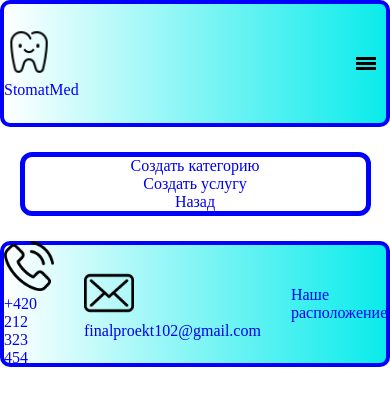
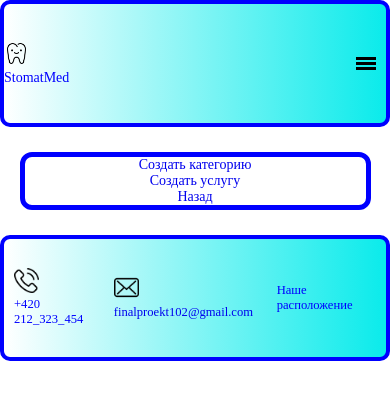
Before and after one commit to OlenaTsysar/Final, a Django app: page /price/edit in a window 390 px wide. Shown: the top 406 px of the page. Run offline with Django 5.2, Linux system fonts and the light colour scheme; the visitor is signed in with stand-in values (Sample User, id 1); data that the repository does not hold is empty.

Commit message:
step18 edit html, css, media

```diff
--- a/stomatolog/stomat/static/stomat/css/footer.css
+++ b/stomatolog/stomat/static/stomat/css/footer.css
@@ -14,7 +14,8 @@
   display: flex;
   align-items: center;
   justify-content: space-around;
-  gap: 30px;
+  gap: 10px;
+  padding: 10px;
 
   color: blue;
   font-size: 1rem;
@@ -27,10 +28,15 @@
 background-image: linear-gradient(to right, #0aebeb, white);
 }
 
+.textIkonka {
+    font-size: 0.9rem;
+}
+
 .map_list {
     position: relative;
     display: flex;
     flex-direction: column-reverse;
+    font-size: 0.9rem;
 }
 .navigation {
     position: relative;
--- a/stomatolog/stomat/static/stomat/css/styleFAQ.css
+++ b/stomatolog/stomat/static/stomat/css/styleFAQ.css
@@ -31,12 +31,18 @@
 
 .container_button {
     display: block;
+    box-sizing: border-box;
 
     position: absolute;
     right: 5px;
     padding: 5px;
+    top: 50%;
+    transform: translateY(-50%);
 
-    width: 15vw;
+
+    width: auto;
+    min-width: 50px;
+    max-width: 85px;
     align-items: center;
 
     background-color: rgb(10, 235, 235, 0.5);
--- a/stomatolog/stomat/static/stomat/css/styleNav.css
+++ b/stomatolog/stomat/static/stomat/css/styleNav.css
@@ -124,6 +124,28 @@ background-image: linear-gradient(to right, #0aebeb, white);
 
 }
 
+@media (max-width: 600px) {
+  .ikonka img, .imgIkonka {
+    width: 35px;
+    height: 35px;
+    object-fit: contain;
+  }
+  .textIkonka {
+    font-size: 0.5rem;
+  }
+
+  @keyframes center {
+    from {
+        right: 0;
+    }
+    to {
+        right: 20%;
+    }
+
+}
+
+}
+
 @media (max-width: 500px) {
   .container {
     width: 100%;
@@ -132,11 +154,28 @@ background-image: linear-gradient(to right, #0aebeb, white);
     box-sizing: border-box;
   }
 
-  .ikonka img {
-    width: 50px;
-    height: 50px;
+  .telefon {
+    display: flex;
+    flex-direction: column;
+  }
+
+  .ikonka img, .imgIkonka {
+    width: 25px;
+    height: 25px;
     object-fit: contain;
   }
+html {
+  font-size: 14px;
+}
 
+@keyframes center {
+    from {
+        right: 0;
+    }
+    to {
+        right: 5%;
+    }
 
 }
+
+}
--- a/stomatolog/stomat/static/stomat/css/styleOrder.css
+++ b/stomatolog/stomat/static/stomat/css/styleOrder.css
@@ -37,7 +37,9 @@
         text-align: center;
         justify-content: center;
         align-items: center;
-        width: 15vw;
+        width: auto;
+        min-width: 50px;
+        max-width: 85px;
         height: 5vh;
         padding: 5px;
 
--- a/stomatolog/stomat/templates/stomat/price.html
+++ b/stomatolog/stomat/templates/stomat/price.html
@@ -16,7 +16,7 @@
             {% for price in categ.price.all %}
                 <li class="price_item">
                 <p>{{price.name}}</p>
-                <span>{{price.price}}</span>
+                <span>{{price.price}} крон</span>
                 </li>
 
             {% endfor %}
--- a/stomatolog/stomat/views.py
+++ b/stomatolog/stomat/views.py
@@ -258,6 +258,8 @@ def register(request):
         if form.is_valid():
             form.save()
             return redirect("login")
+        else:
+            print("Form Errors:", form.errors)
     else:
         form = UserCreationForm()
     return render(request, "stomat/register.html", {"form": form})
--- a/stomatolog/templates/base.html
+++ b/stomatolog/templates/base.html
@@ -18,7 +18,6 @@
     <link rel="stylesheet" href="{% static 'stomat/css/styleUserOrders.css' %}">
     <link rel="stylesheet" href="{% static 'stomat/css/styleHome.css' %}">
     <link rel="stylesheet" href="{% static 'stomat/css/styleFAQ.css' %}">
-    <link rel="stylesheet" href="{% static 'stomat/css/styleReview.css' %}">
     <link rel="stylesheet" href="{% static 'stomat/css/styleUpdateDoctor.css' %}">
     <link rel="stylesheet" href="{% static 'stomat/css/styleCreateDoctor.css' %}">
     <link rel="stylesheet" href="{% static 'stomat/css/styleDeleteDoctor.css' %}">
--- a/stomatolog/templates/includes/footer.html
+++ b/stomatolog/templates/includes/footer.html
@@ -3,7 +3,7 @@
 <div class="footer_list">
     <div class="telefon">
         <span class="ikonka"><img src="{% static 'stomat/image/free-icon-phone-call-126509.png' %}" alt=""></span>
-        <span class="textIkonka">+420 212 323 454</span>
+        <span class="textIkonka">+420 212_323_454</span>
 
     </div>
 
```
Also changed, not shown: stomatolog/stomat/templates/stomat/register.html (+17 -1 lines).
